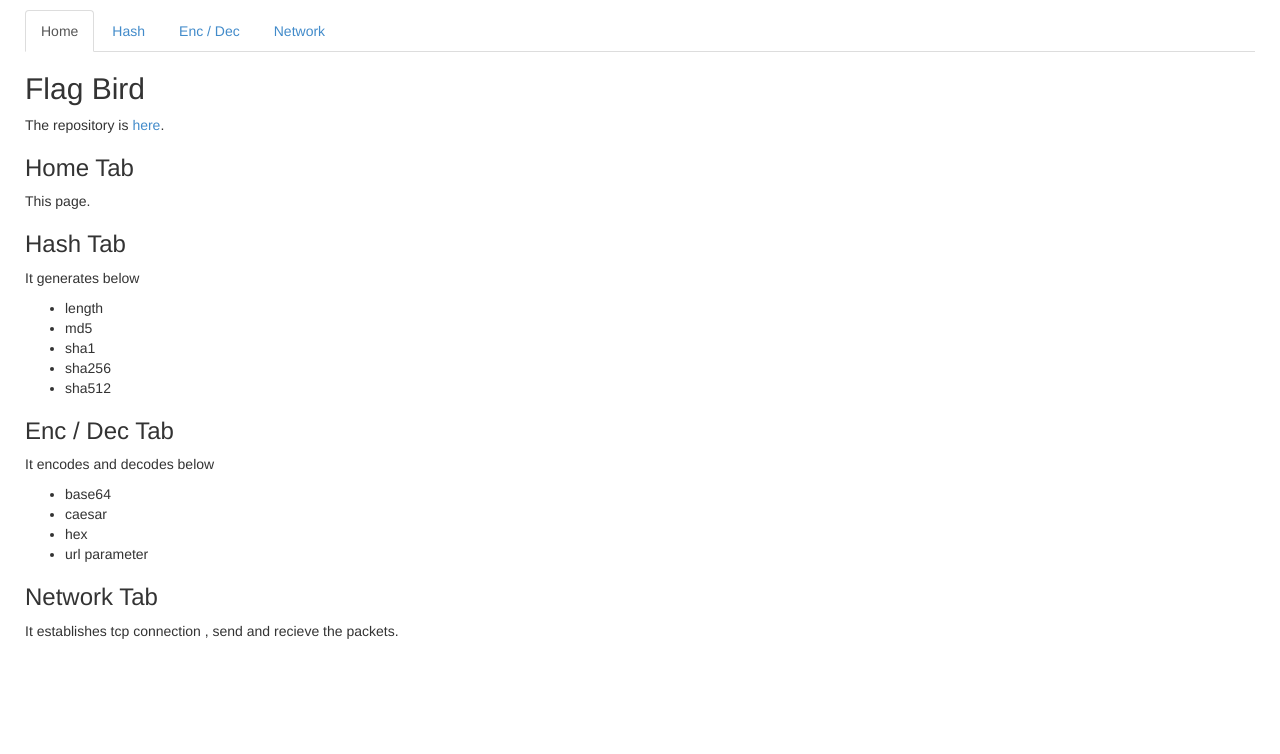
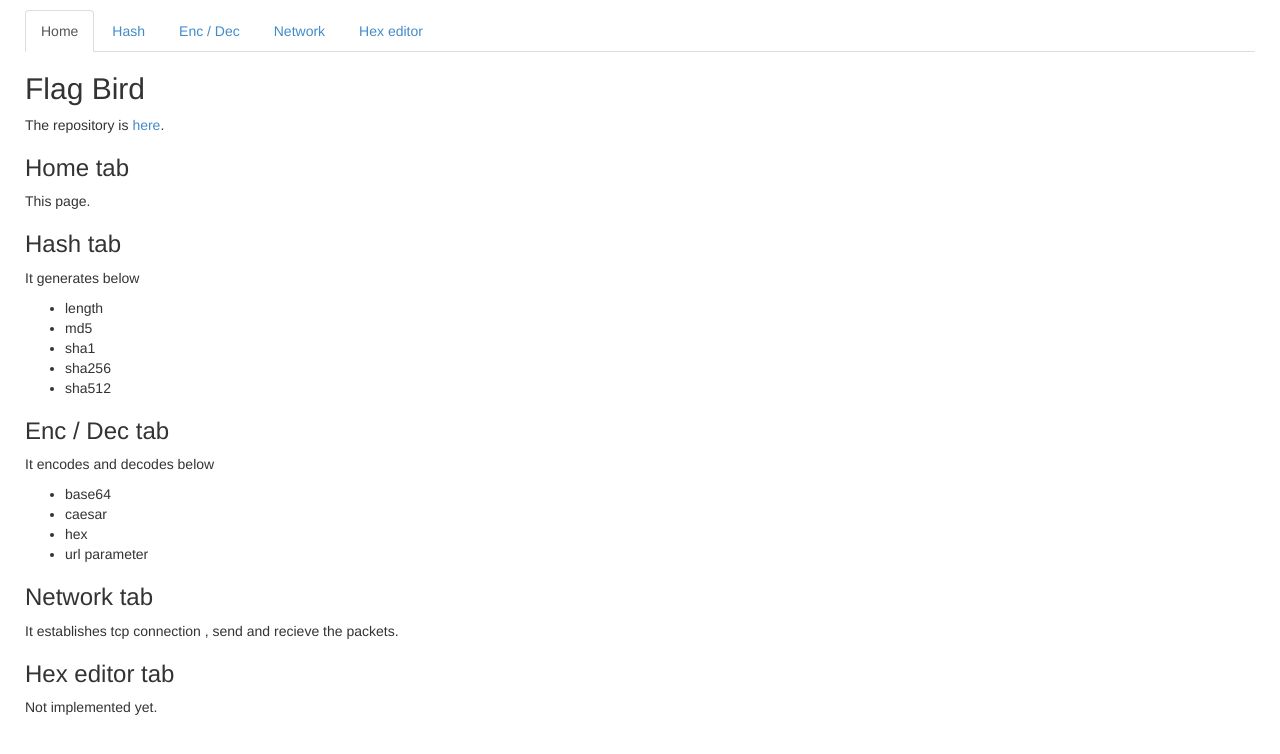
Before and after one commit to tyage/flag-bird, a browser extension: page src/panel.html in a window 1280 px wide. Both pictures are taken after a click on the link "Home". Drawn offline with Linux system fonts and the light colour scheme; no server answers.

Commit message:
added a hex editor tab

```diff
--- a/src/js/app.js
+++ b/src/js/app.js
@@ -4,7 +4,8 @@ var app = angular.module('flagBird', ['ngRoute', 'hashTab', 'encDecTab', 'networ
       home: '/template/tabs/home.html',
       hash: '/template/tabs/hash.html',
       encDec: '/template/tabs/enc-dec.html',
-      network: '/template/tabs/network.html'
+      network: '/template/tabs/network.html',
+      hexEditor: '/template/tabs/hex-editor.html'
     };
     $scope.$on('$locationChangeStart', function(newVal) {
       $scope.currentPath = $location.path();
--- a/src/panel.html
+++ b/src/panel.html
@@ -14,12 +14,14 @@
       <li ng-class="{active: currentPath === '/hash'}"><a href="#/hash">Hash</a></li>
       <li ng-class="{active: currentPath === '/enc-dec'}"><a href="#/enc-dec">Enc / Dec</a></li>
       <li ng-class="{active: currentPath === '/network'}"><a href="#/network">Network</a></li>
+      <li ng-class="{active: currentPath === '/hex-editor'}"><a href="#/hex-editor">Hex editor</a></li>
     </ul>
     <div id="contents">
       <div ng-show="currentPath === '/'" ng-include="templateUrls.home"></div>
       <div ng-show="currentPath === '/hash'" ng-include="templateUrls.hash"></div>
       <div ng-show="currentPath === '/enc-dec'" ng-include="templateUrls.encDec"></div>
       <div ng-show="currentPath === '/network'" ng-include="templateUrls.network"></div>
+      <div ng-show="currentPath === '/hex-editor'" ng-include="templateUrls.hexEditor"></div>
     </div>
   </div>
 
--- a/src/template/tabs/home.html
+++ b/src/template/tabs/home.html
@@ -2,11 +2,11 @@
 
 <p>The repository is <a href="https://github.com/tyage/flag-bird" target="_blank">here</a>.</p>
 
-<h3>Home Tab</h3>
+<h3>Home tab</h3>
 
 <p>This page.</p>
 
-<h3>Hash Tab</h3>
+<h3>Hash tab</h3>
 
 <p>It generates below</p>
 
@@ -18,7 +18,7 @@
   <li>sha512</li>
 </ul>
 
-<h3>Enc / Dec Tab</h3>
+<h3>Enc / Dec tab</h3>
 
 <p>It encodes and decodes below</p>
 
@@ -29,6 +29,10 @@
   <li>url parameter</li>
 </ul>
 
-<h3>Network Tab</h3>
+<h3>Network tab</h3>
 
 <p>It establishes tcp connection , send and recieve the packets.</p>
+
+<h3>Hex editor tab</h3>
+
+<p>Not implemented yet.</p>
```
